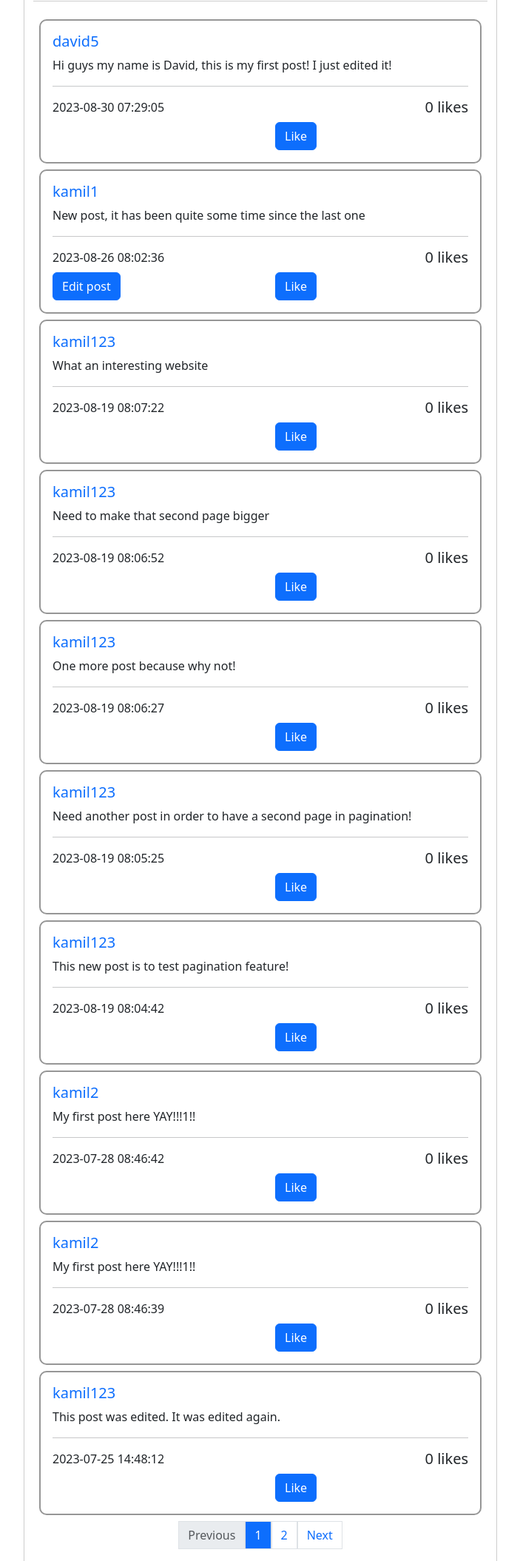
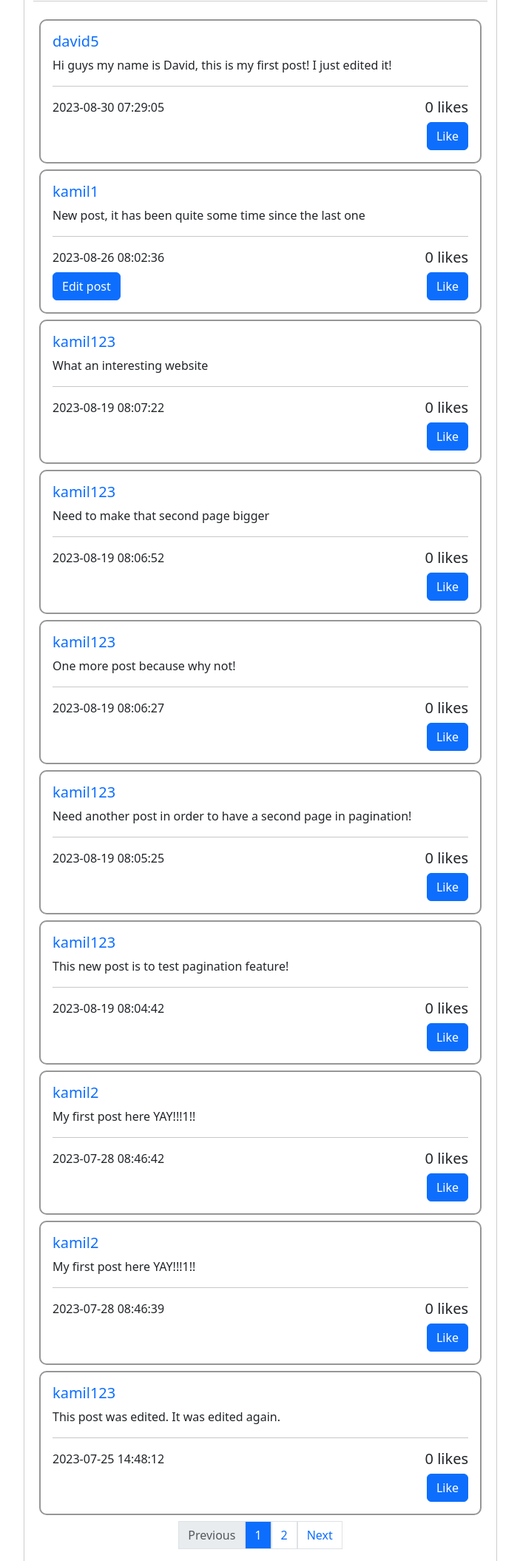
Before and after one commit to martex941/project4, a Django app: page / in a window 1280 px wide. Shown: the part 265-2375 px from the top of the page at 74% size, without its empty margins (288-991 px from the left). Run offline with Django 3.2, Linux system fonts and the light colour scheme; a user stored in the database is signed in; data comes from the database, SQL or seed files in the repository; both versions use the stored data as it was after the commit; data that the repository does not hold is empty.

Commit message:
Last minor fixes

```diff
--- a/network/static/network/script.js
+++ b/network/static/network/script.js
@@ -141,7 +141,7 @@ function timeline(url) {
                 timestamp_likes.appendChild(likes_amount);
                 post_div.append(timestamp_likes);
 
-                // <div class="col"> EDIT BUTTON AND LIKE BUTTON COLUMN
+                // <div class="row"> EDIT BUTTON AND LIKE BUTTON COLUMN
                 const edit_like = document.createElement("div");
                 edit_like.className = 'row';
 
@@ -194,7 +194,7 @@ function timeline(url) {
 
                 // <div class="col"> LIKE BUTTON COLUMN
                 const like_col = document.createElement("div");
-                like_col.className = 'col';
+                like_col.className = 'col like-unlike';
 
                 // <button class="btn btn-primary like-btn" id="like-btn">Like</button>
                 function create_like_btn() {
@@ -219,7 +219,7 @@ function timeline(url) {
                 // <button class="btn btn-secondary unlike-btn" id="unlike-btn">Unlike</button>
                 function create_unlike_btn() {
                     const unlike_btn = document.createElement("button");
-                    unlike_btn.className = 'btn btn-secondary yunlike-btn';
+                    unlike_btn.className = 'btn btn-secondary unlike-btn';
                     unlike_btn.id = 'unlike-btn';
                     unlike_btn.innerHTML = "Unlike";
                     like_col.appendChild(unlike_btn);
@@ -330,7 +330,12 @@ function timeline(url) {
 
             document.querySelector("#timeline-feed").append(navDiv);
         }
-        displayPageNav();
+        if (data["posts_data"].length < 10) {
+            // do nothing
+        }
+        else {
+            displayPageNav();
+        }
 
     });
 }
--- a/network/static/network/styles.css
+++ b/network/static/network/styles.css
@@ -45,8 +45,10 @@ form {
     justify-content: end;
 }
 
-.like-btn, .unlike-btn {
+.col.like-unlike{
     margin-left: 0.5rem;
+    display: flex;
+    justify-content: end;
 }
 
 textarea {
@@ -68,3 +70,7 @@ textarea {
         margin-left: 1rem;
     }
 }
+
+.pagination li:hover {
+    cursor: pointer;
+}
--- a/network/urls.py
+++ b/network/urls.py
@@ -11,6 +11,8 @@ urlpatterns = [
     path("like_check/<int:post_id>", views.like_check, name="like_check"),
     path("like", views.like, name="like"),
     path("unlike", views.unlike, name="unlike"),
+    path("profile/like", views.like, name="like"),
+    path("profile/unlike", views.unlike, name="unlike"),
     path("profile/follow", views.follow, name="follow"),
     path("profile/unfollow", views.unfollow, name="unfollow"),
     path("profile/<str:username>", views.profile, name="profile"),
```
Also changed, not shown: db.sqlite3.
